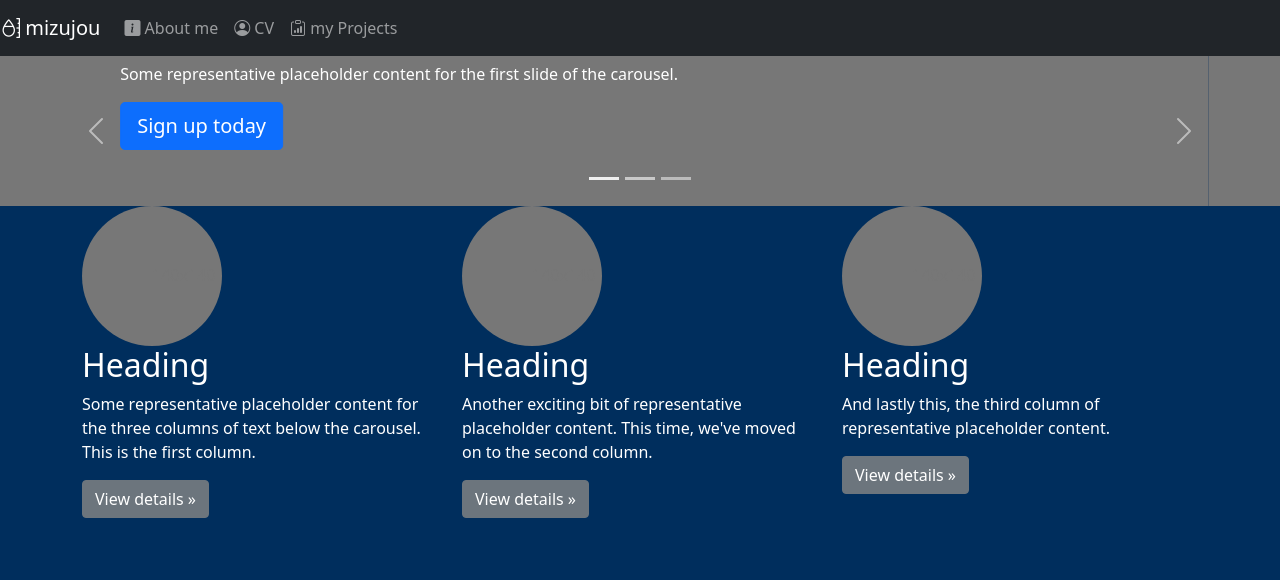
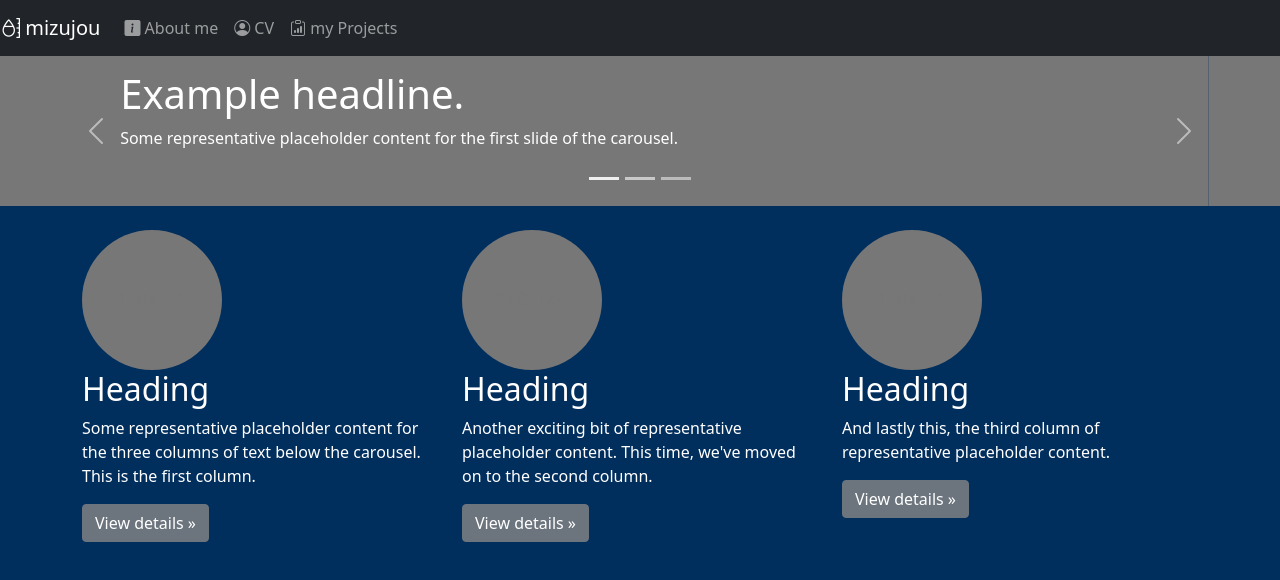
Before and after one commit to mizujou/mizujou.github.io, a plain HTML site: page cv.html in a window 1280 px wide. Drawn offline with nearby package versions, Linux system fonts and the light colour scheme.

Commit message:
little modifications

```diff
--- a/cv.html
+++ b/cv.html
@@ -57,7 +57,6 @@
               <div class="carousel-caption text-start">
                 <h1>Example headline.</h1>
                 <p>Some representative placeholder content for the first slide of the carousel.</p>
-                <p><a class="btn btn-lg btn-primary" href="#">Sign up today</a></p>
               </div>
             </div>
           </div>
@@ -68,7 +67,6 @@
               <div class="carousel-caption">
                 <h1>Another example headline.</h1>
                 <p>Some representative placeholder content for the second slide of the carousel.</p>
-                <p><a class="btn btn-lg btn-primary" href="#">Learn more</a></p>
               </div>
             </div>
           </div>
@@ -79,7 +77,6 @@
               <div class="carousel-caption text-end">
                 <h1>One more for good measure.</h1>
                 <p>Some representative placeholder content for the third slide of this carousel.</p>
-                <p><a class="btn btn-lg btn-primary" href="#">Browse gallery</a></p>
               </div>
             </div>
           </div>
@@ -93,7 +90,7 @@
           <span class="visually-hidden">Next</span>
         </button>
       </div>
-
+      <br>
 
       <!-- Marketing messaging and featurettes
       ================================================== -->
@@ -104,21 +101,38 @@
         <!-- Three columns of text below the carousel -->
         <div class="row">
           <div class="col-lg-4">
-            <svg class="bd-placeholder-img rounded-circle" width="140" height="140" xmlns="http://www.w3.org/2000/svg" role="img" aria-label="Placeholder: 140x140" preserveAspectRatio="xMidYMid slice" focusable="false"><title>Placeholder</title><rect width="100%" height="100%" fill="#777"/><text x="50%" y="50%" fill="#777" dy=".3em">140x140</text></svg>
+            <svg class="bd-placeholder-img rounded-circle" width="140"
+              height="140" xmlns="http://www.w3.org/2000/svg" role="img"
+              aria-label="Placeholder: 140x140" preserveAspectRatio="xMidYMid slice"
+              focusable="false"><title>Placeholder</title>
+              <rect width="100%" height="100%" fill="#777"/>
+              <text x="50%" y="50%" fill="#777" dy=".3em">140x140</text>
+            </svg>
 
             <h2>Heading</h2>
             <p>Some representative placeholder content for the three columns of text below the carousel. This is the first column.</p>
             <p><a class="btn btn-secondary" href="#">View details &raquo;</a></p>
           </div><!-- /.col-lg-4 -->
           <div class="col-lg-4">
-            <svg class="bd-placeholder-img rounded-circle" width="140" height="140" xmlns="http://www.w3.org/2000/svg" role="img" aria-label="Placeholder: 140x140" preserveAspectRatio="xMidYMid slice" focusable="false"><title>Placeholder</title><rect width="100%" height="100%" fill="#777"/><text x="50%" y="50%" fill="#777" dy=".3em">140x140</text></svg>
+            <svg class="bd-placeholder-img rounded-circle"
+              width="140" height="140" xmlns="http://www.w3.org/2000/svg"
+              role="img" aria-label="Placeholder: 140x140"
+              preserveAspectRatio="xMidYMid slice" focusable="false">
+              <title>Placeholder</title><rect width="100%" height="100%" fill="#777"/>
+              <text x="50%" y="50%" fill="#777" dy=".3em">140x140</text>
+            </svg>
 
             <h2>Heading</h2>
             <p>Another exciting bit of representative placeholder content. This time, we've moved on to the second column.</p>
             <p><a class="btn btn-secondary" href="#">View details &raquo;</a></p>
           </div><!-- /.col-lg-4 -->
           <div class="col-lg-4">
-            <svg class="bd-placeholder-img rounded-circle" width="140" height="140" xmlns="http://www.w3.org/2000/svg" role="img" aria-label="Placeholder: 140x140" preserveAspectRatio="xMidYMid slice" focusable="false"><title>Placeholder</title><rect width="100%" height="100%" fill="#777"/><text x="50%" y="50%" fill="#777" dy=".3em">140x140</text></svg>
+            <svg class="bd-placeholder-img rounded-circle" width="140" height="140"
+              xmlns="http://www.w3.org/2000/svg" role="img" aria-label="Placeholder: 140x140"
+              preserveAspectRatio="xMidYMid slice" focusable="false"><title>Placeholder</title>
+              <rect width="100%" height="100%" fill="#777"/>
+              <text x="50%" y="50%" fill="#777" dy=".3em">140x140</text>
+            </svg>
 
             <h2>Heading</h2>
             <p>And lastly this, the third column of representative placeholder content.</p>
@@ -138,5 +152,19 @@
       background-color: #002E5D;
       color: white
     }
+
+    .bd-placeholder-img {
+      font-size: 1.125rem;
+      text-anchor: middle;
+      -webkit-user-select: none;
+      -moz-user-select: none;
+      user-select: none;
+    }
+
+    @media (min-width: 768px) {
+      .bd-placeholder-img-lg {
+        font-size: 3.5rem;
+      }
+    }
   </style>
 </html>
```
